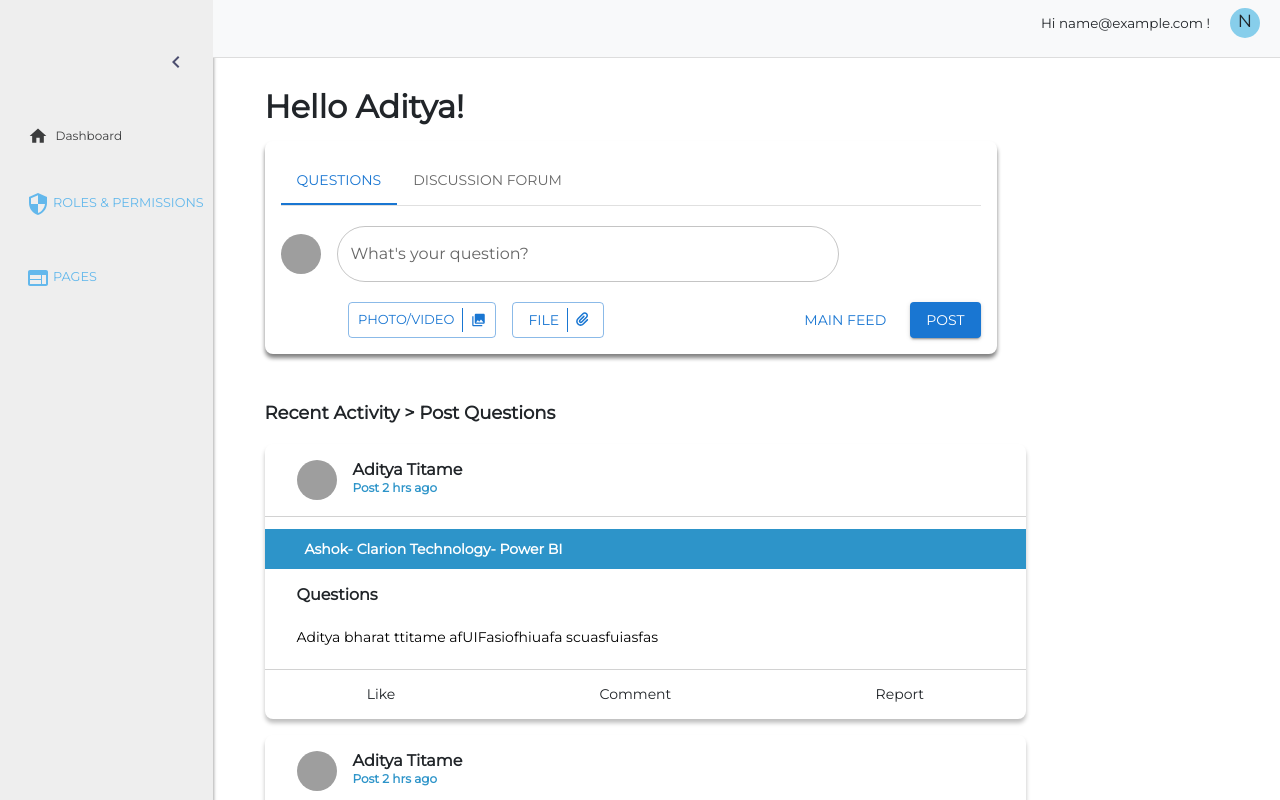
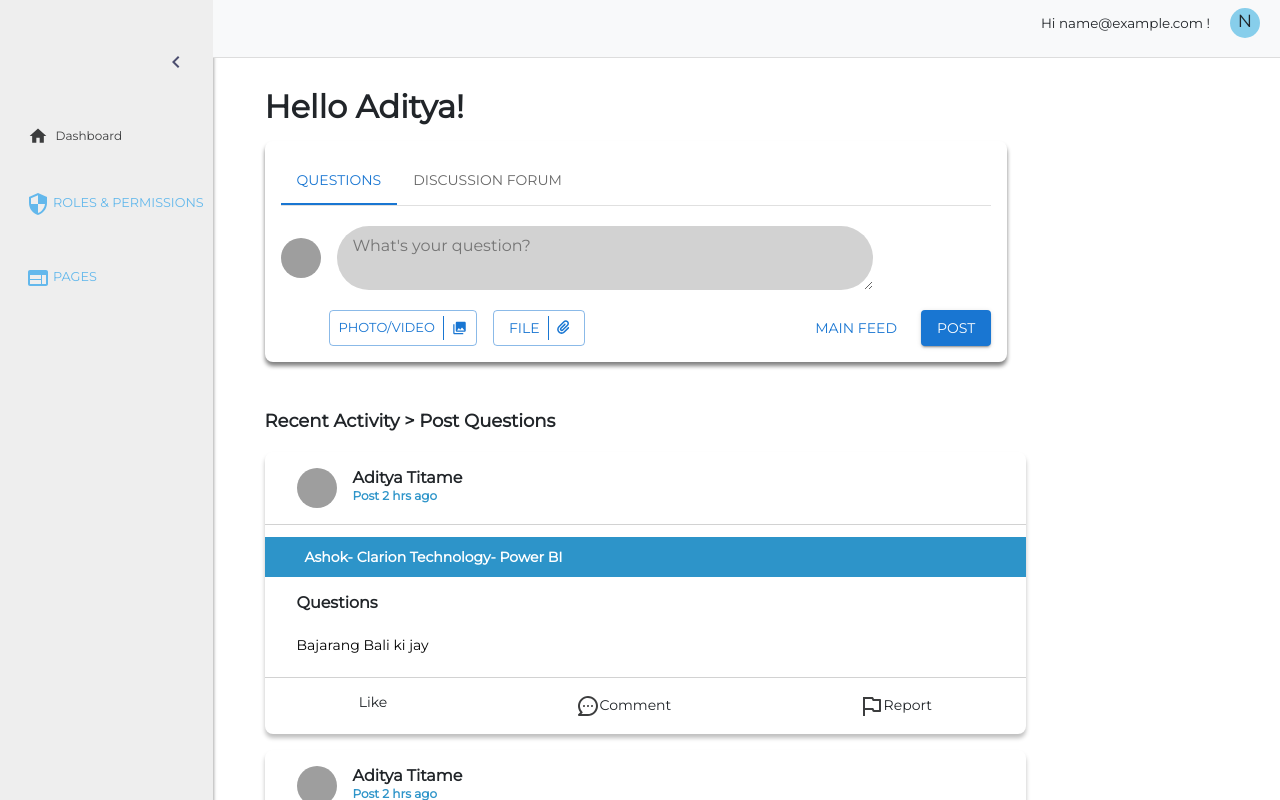
Before and after one commit to Pranil-Meherkar/React-starter-kit, a React (Create React App) app: page /dashboard in a window 1280 px wide. Shown: the top 800 px of the page. Built offline with nearby package versions, Linux system fonts and the light colour scheme; data requests are answered from the project's data file; sample sign-in values are in the browser's storage; grey boxes are pictures that could not be loaded.

Commit message:
changes made

```diff
--- a/db.json
+++ b/db.json
@@ -268,6 +268,58 @@
     {
       "post": "Aditya bharat ttitame\nafUIFasiofhiuafa\nscuasfuiasfas\n",
       "id": 32
+    },
+    {
+      "post": "awfweufwef\nayucdvasyjcasydwd\nasvdtycastyva\n",
+      "id": 33
+    },
+    {
+      "0": "[",
+      "1": "o",
+      "2": "b",
+      "3": "j",
+      "4": "e",
+      "5": "c",
+      "6": "t",
+      "7": " ",
+      "8": "O",
+      "9": "b",
+      "10": "j",
+      "11": "e",
+      "12": "c",
+      "13": "t",
+      "14": "]",
+      "15": "\n",
+      "post": "Aditya\nbharat",
+      "id": 34
+    },
+    {
+      "post": "Aditya\n\nbharat \n\ntitame",
+      "id": 35
+    },
+    {
+      "post": "aditya\n\n",
+      "id": 36
+    },
+    {
+      "post": "aditya\nbhrat\ntitame",
+      "id": 37
+    },
+    {
+      "post": "ad\n\nas\ns\nd\n",
+      "id": 38
+    },
+    {
+      "post": "Aditya",
+      "id": 39
+    },
+    {
+      "post": "Aditya bharat",
+      "id": 40
+    },
+    {
+      "post": "Bajarang Bali ki jay",
+      "id": 41
     }
   ]
 }
--- a/src/components/pages/mainfeedpage/FeedPageMain.css
+++ b/src/components/pages/mainfeedpage/FeedPageMain.css
@@ -1,5 +1,14 @@
-.inputRounded .MuiOutlinedInput-root {
+.inputRounded {
     border-radius: 50px;
+    width: 32rem;
+    padding: 0.5rem 0.5rem 0.5rem 1rem;
+    border-style: none;
+    background-color: #D2D2D2;
+    outline-style: none;
+}
+.inputRounded:focus{
+    background-color: white;
+    border: 1px solid #2D94C9;
 }
 
 .recent {
--- a/src/components/pages/mainfeedpage/FeedPageMain.jsx
+++ b/src/components/pages/mainfeedpage/FeedPageMain.jsx
@@ -11,6 +11,8 @@ import './FeedPageMain.css'
 import PhotoLibraryIcon from '@mui/icons-material/PhotoLibrary';
 import { POSTS } from '../../../services/apiEndpoints';
 import { get, post } from '../../../services/publicRequest';
+import Comment from '../../../assets/svg/Comment.svg'
+import Report from '../../../assets/svg/Report.svg'
 
 const FeedPageMain = () => {
     const [value, setValue] = useState('1');
@@ -51,7 +53,7 @@ const FeedPageMain = () => {
         console.log(postData)
         post(POSTS, postData)
             .then(resp => {
-                console.log(resp.data)
+                console.log("post created",resp.data)
                 setPostData({ ...postData, post: '' })
                 fetchPosts()
             })
@@ -75,7 +77,7 @@ const FeedPageMain = () => {
             <div className='main-feed'>
                 <Box
                     sx={{
-                        width: '700px',
+                        width: '70%',
                         borderRadius: '8px',
                         padding: '1rem',
                         boxShadow: '0px 4px 4px gray'
@@ -93,18 +95,15 @@ const FeedPageMain = () => {
                         <TabPanel value="1" sx={{ padding: '20px 0 0 0' }}>
                             <Box sx={{ display: 'flex', alignItems: 'center', gap: '1rem' }}>
                                 <Avatar alt="Remy Sharp" src="https://www.hindubhagwan.com/Gallery/images/portfolio/full/small/lord_hanuman_angry_image.jpg" />
-                                <TextField
+                                <textarea
                                     variant="outlined"
-                                    label={`What's your question?`}
+                                    placeholder={`What's your question?`}
                                     multiline maxRows={5}
 
                                     fullWidth
                                     value={postData.post}
                                     onChange={(e) => setPostData({ ...postData, post: e.target.value })}
-                                    sx={{
 
-                                        width: '502px',
-                                    }}
                                     className="inputRounded"
                                 /></Box>
                             {/* {
@@ -118,11 +117,11 @@ const FeedPageMain = () => {
                         <br /> */}
                             <Box sx={{
                                 display: 'flex',
-                                justifyContent: 'flex-end',
+                                justifyContent: 'space-between',
                                 marginTop: '1.25rem',
-                                gap: '12rem'
+
                             }}>
-                                <Box sx={{ display: 'flex', gap: '1rem' }}>
+                                <Box sx={{ display: 'flex', gap: '1rem',marginLeft:'3rem' }}>
                                     <Button
                                         variant="outlined"
                                         component="label"
@@ -216,12 +215,12 @@ const FeedPageMain = () => {
                                 <Box className='group-details'><p>Ashok- Clarion Technology- Power BI</p></Box>
                                 <Box className='questions'>
                                     <p>Questions</p>
-                                    <div className='post-data'>{item.post}</div>
+                                    <div className='post-data'>{item.post.split('\n').join('\n<br/>')}</div>
                                 </Box>
                                 <Box className='footer'>
                                     <span>Like</span>
-                                    <span>Comment</span>
-                                    <span>Report</span>
+                                    <span><img src={Comment} alt='comment'/>Comment</span>
+                                    <span><img src={Report} alt='Report'/>Report</span>
                                 </Box>
                             </Box>
                         ))
```
Also changed, not shown: src/assets/svg/Comment.svg (added), src/assets/svg/Report.svg (added).
